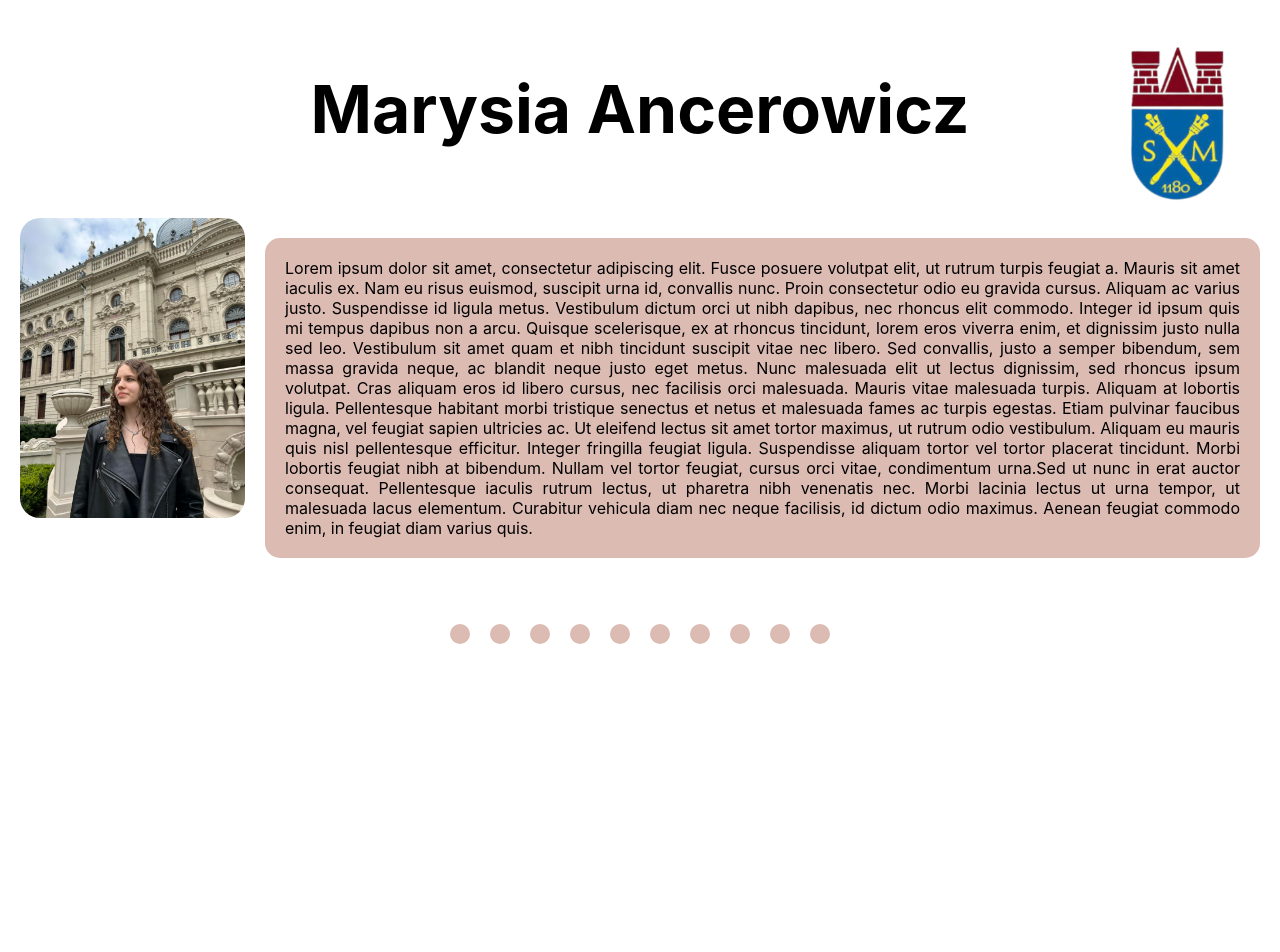
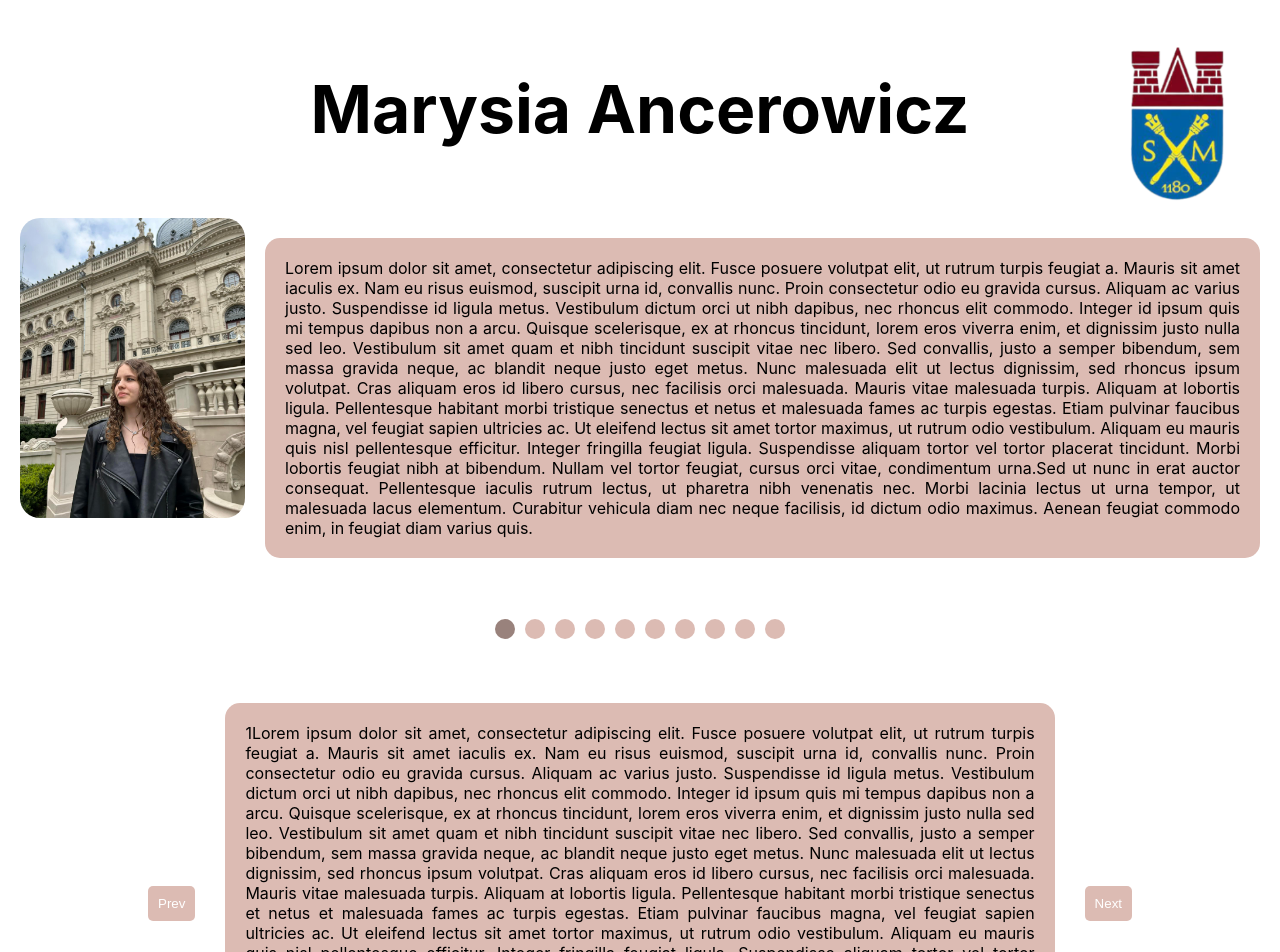
Before and after one commit to Duracyq/debate-website, a React (Create React App) app: page / in a window 1280 px wide. Shown: the top 952 px of the page. Built offline with nearby package versions, Linux system fonts and the light colour scheme.

Commit message:
touch logic?

```diff
--- a/src/Postulaty.js
+++ b/src/Postulaty.js
@@ -1,12 +1,62 @@
-import React, { useState } from 'react';
+import React, { useState, useEffect, useRef } from 'react';
 import './css/Postulaty.css';
 
 const Postulaty = ({ lorem }) => {
   const [selectedID, setSelectedID] = useState(null);
+  const [activeIndex, setActiveIndex] = useState(0);
+  const containerRef = useRef(null);
 
   const setID = (id) => {
     setSelectedID(id);
   };
+
+  const handleSwipe = (e) => {
+    const container = containerRef.current;
+    const deltaX = e.deltaX;
+
+    if (deltaX > 0) {
+      // Swipe right, show previous item
+      const prevItem = container.previousElementSibling;
+      if (prevItem) {
+        setSelectedID(prevItem.dataset.id);
+      }
+    } else if (deltaX < 0) {
+      // Swipe left, show next item
+      const nextItem = container.nextElementSibling;
+      if (nextItem) {
+        setSelectedID(nextItem.dataset.id);
+      }
+    }
+  };
+
+
+  useEffect(() => {
+    const timer = setInterval(() => {
+      setActiveIndex((prevIndex) =>
+        prevIndex === lorem.length - 1 ? 0 : prevIndex + 1
+      );
+    }, 25000);
+
+    return () => {
+      clearInterval(timer);
+    };
+  }, [lorem.length]);
+
+  const handlePrev = () => {
+    setActiveIndex((prevIndex) =>
+      prevIndex === 0 ? lorem.length - 1 : prevIndex - 1
+    );
+  };
+
+  const handleNext = () => {
+    setActiveIndex((prevIndex) =>
+      prevIndex === lorem.length - 1 ? 0 : prevIndex + 1
+    );
+  };
+
+  useEffect(() => {
+    setSelectedID(lorem[activeIndex].id);
+  }, [activeIndex, lorem]);
 
   return (
     <div className="App">
@@ -29,8 +79,24 @@ const Postulaty = ({ lorem }) => {
 
         <div className="container">
           {/* placeholder */}
-          <div className="background-container">
-            {lorem.map((item) => (
+          <div className="background-container" ref={containerRef}
+              onTouchStart={(e) => {
+                const touch = e.touches[0];
+                containerRef.current.startX = touch.clientX;
+              }}
+              onTouchMove={(e) => {
+                const touch = e.touches[0];
+                const deltaX = touch.clientX - containerRef.current.startX;
+                containerRef.current.deltaX = deltaX;
+              }}
+              onTouchEnd={() => {
+                handleSwipe({ deltaX: containerRef.current.deltaX });
+              }}
+          >
+            <button className="prev-btn" onClick={handlePrev}>
+              Prev
+            </button>
+            {lorem.map((item, index) => (
               <div
                 className={`statement ${
                   selectedID === item.id ? '' : 'hidden'
@@ -40,6 +106,9 @@ const Postulaty = ({ lorem }) => {
                 {item.text}
               </div>
             ))}
+            <button className="next-btn" onClick={handleNext}>
+              Next
+            </button>
           </div>
           {/* placeholder */}
         </div>
--- a/src/css/Postulaty.css
+++ b/src/css/Postulaty.css
@@ -11,7 +11,6 @@ body {
   min-height: 100%;
   position: relative;
   height: 200px;
-  position-bottom: 10px;
 }
 
 .nav {
@@ -107,6 +106,30 @@ body {
   /* or */
   background-color: transparent;
 }
+.background-container {
+  display: flex;
+  align-items: center;
+  justify-content: space-between;
+  background-color: white;
+  border-radius: 15px;
+  padding: 10px;
+}
+
+.prev-btn,
+.next-btn {
+  background-color: #dcbbb3;
+  border: none;
+  border-radius: 5px;
+  color: white;
+  padding: 10px;
+  margin: 10px;
+  cursor: pointer;
+}
+
+.prev-btn:hover,
+.next-btn:hover {
+  background-color: #99827c;
+}
 
 
 
@@ -135,10 +158,14 @@ body {
     margin: 0 !important;
   }
   .background-container {
-    background-color: white;
-    /* margin: 10px; */
-    border-radius: 15px;
+    flex-direction: column;
   }
+
+  .prev-btn,
+  .next-btn {
+    display: none;
+  }
+}
 
   .nav ul li {
     display: flex;
@@ -149,8 +176,3 @@ body {
   .nav ul li .material-icons {
     margin-right: 5px;
   }
-
-
-
-
-}
```
